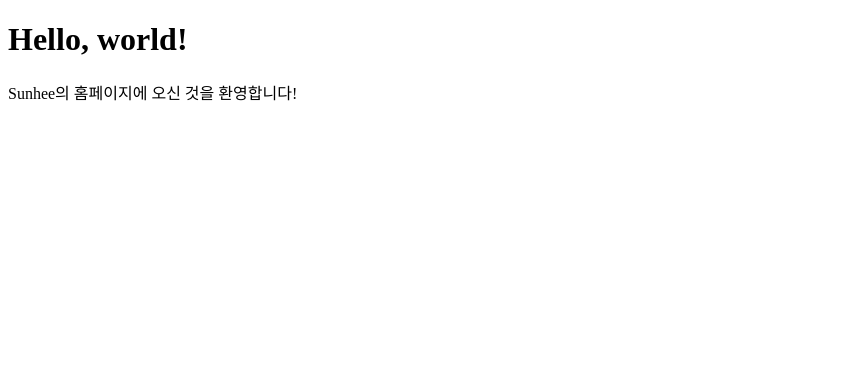
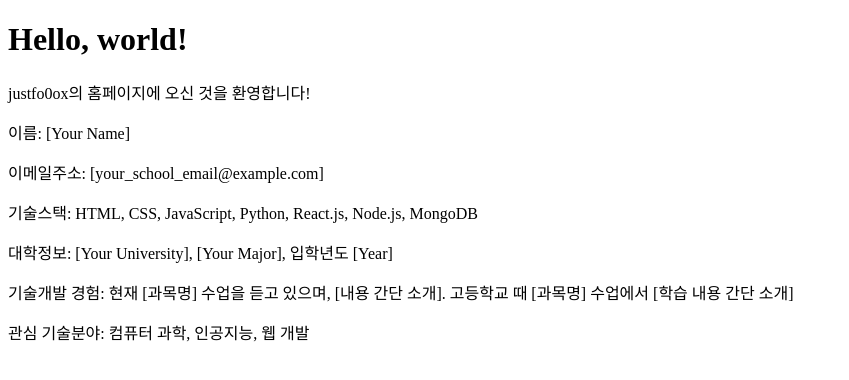
Before and after one commit to justfo0ox/justfo0ox.github.io, a plain HTML site: page index.html in a window 1280 px wide. Shown: the whole page, without its empty margins (0-849 px from the left). Drawn offline with Linux system fonts and the light colour scheme.

Commit message:
Update index.html

```diff
--- a/index.html
+++ b/index.html
@@ -5,6 +5,24 @@
 </head>
 <body>
 	<h1>Hello, world!</h1>
-	<p>Sunhee의 홈페이지에 오신 것을 환영합니다!</p>
+	<p>justfo0ox의 홈페이지에 오신 것을 환영합니다!</p>
+
+	<!-- 이름 (한글, 영문) -->
+	<p>이름: [Your Name]</p>
+
+	<!-- 이메일주소 (학교메일) -->
+	<p>이메일주소: [your_school_email@example.com]</p>
+
+	<!-- 기술스택 (다룰 수 있는 언어, 도구 등 작성) -->
+	<p>기술스택: HTML, CSS, JavaScript, Python, React.js, Node.js, MongoDB</p>
+
+	<!-- 대학정보 (학교 및 학과, 입학년도 작성) -->
+	<p>대학정보: [Your University], [Your Major], 입학년도 [Year]</p>
+
+	<!-- 기술개발 경험 (진행중인 수업 관련내용, 고등학교 때 학습했던 내용) -->
+	<p>기술개발 경험: 현재 [과목명] 수업을 듣고 있으며, [내용 간단 소개]. 고등학교 때 [과목명] 수업에서 [학습 내용 간단 소개]</p>
+
+	<!-- 관심 기술분야 (컴퓨터, 주식) -->
+	<p>관심 기술분야: 컴퓨터 과학, 인공지능, 웹 개발</p>
 </body>
 </html>
```
